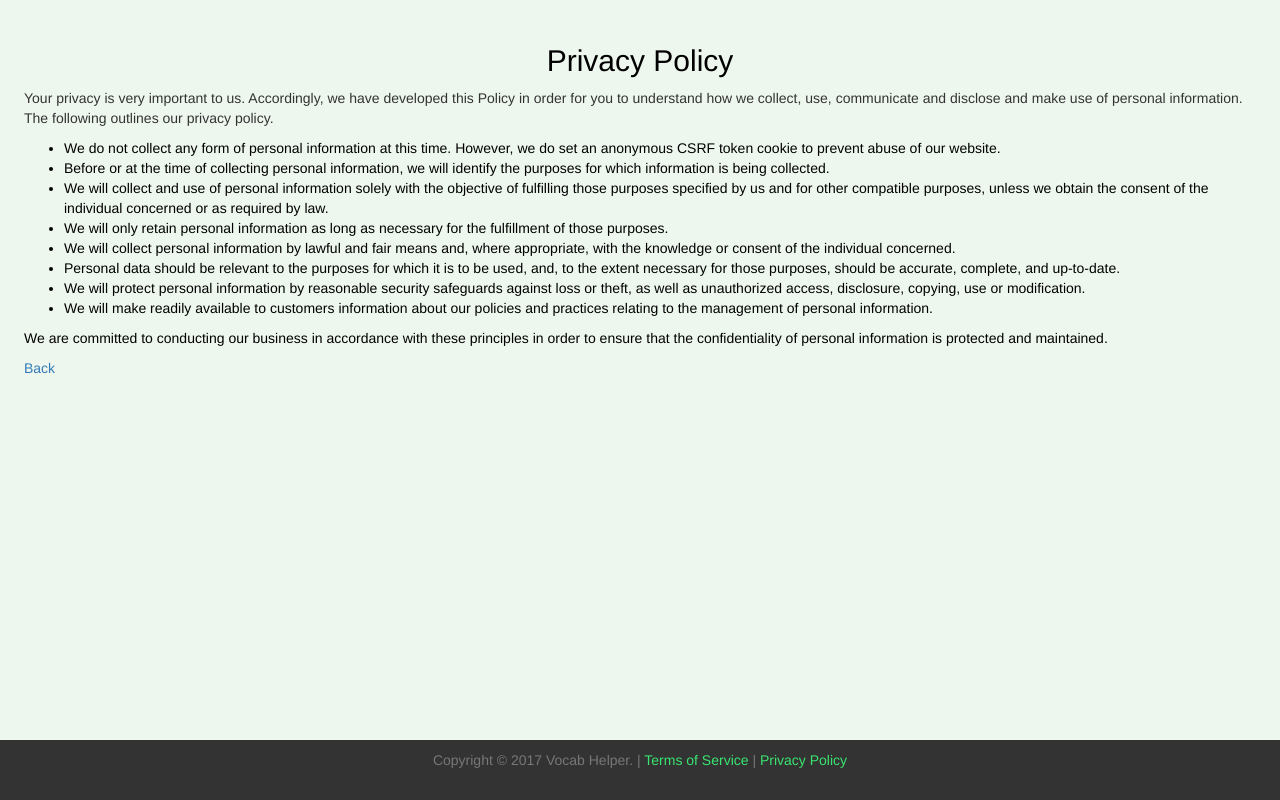
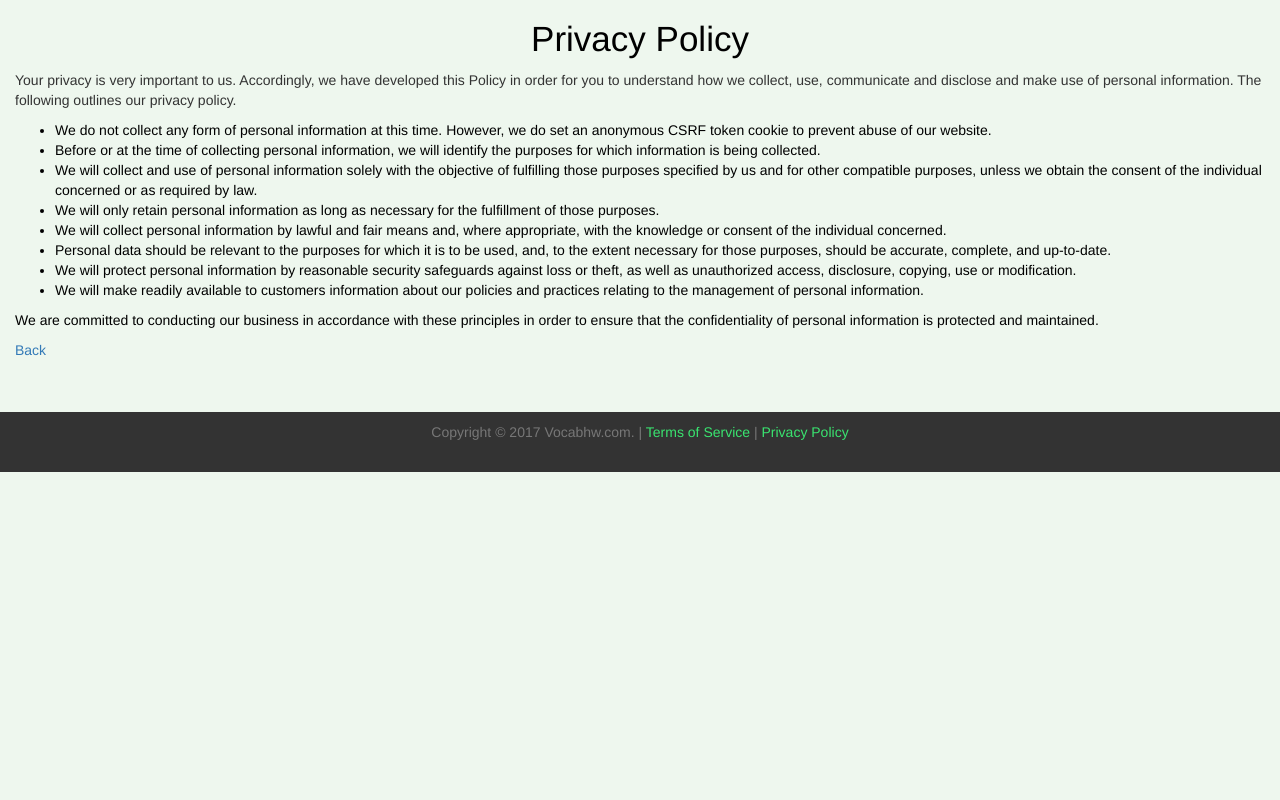
Before and after one commit to lazorfuzz/vocab-helper, a Django app: page /privacy/ in a window 1280 px wide. Run offline with Django 3.2, Linux system fonts and the light colour scheme; some libraries are stand-ins or nearby versions.

Commit message:
fix tos and privacy

```diff
--- /dev/null
+++ b/vocabhelper/templates/footer.html
@@ -0,0 +1,5 @@
+<div class="footer">
+  <div class="container">
+    <p class="text-muted">Copyright &copy; 2017 Vocabhw.com. | <a href='{% url "tos" %}' class='footerlink'>Terms of Service</a> | <a href='{% url "privacy" %}' class='footerlink'>Privacy Policy</a></p>
+  </div>
+</div>
--- a/vocabhelper/templates/index.html
+++ b/vocabhelper/templates/index.html
@@ -89,9 +89,5 @@
   });
 </script>
 </body>
-    <footer class="footer">
-      <div class="container">
-        <p class="text-muted">Copyright &copy; 2017 Vocab Helper. | <a href='{% url "tos" %}' class='footerlink'>Terms of Service</a> | <a href='{% url "privacy" %}' class='footerlink'>Privacy Policy</a></p>
-      </div>
-</footer>
+    {% include "footer.html" %}
 </html>
--- a/vocabhelper/templates/privacy.html
+++ b/vocabhelper/templates/privacy.html
@@ -15,16 +15,30 @@
     <link rel='stylesheet' href='{% static "vocabhelper/HH.css" %}?v=2'>
     <title>Vocab Helper Privacy Policy</title>
     <style>
-      html,body{
+      html, body{
         overflow: scroll;
-        padding: 1em;
+        padding: 0;
+        margin-bottom: 0;
+      }
+      h2{
+        font-size: 2.5em;
       }
       p, li, h3{
         color: black;
       }
+      .footer{
+        position: sticky;
+        bottom: 0px;
+        left: 0px;
+        width: 100%;
+      }
+      .container-fluid{
+        margin-bottom: 3em;
+      }
     </style>
   </head>
   <body>
+  <div class='container-fluid'>
     <h2>
     	Privacy Policy
     </h2>
@@ -64,10 +78,7 @@
     	We are committed to conducting our business in accordance with these principles in order to ensure that the confidentiality of personal information is protected and maintained.
     </p>
     <p><a href='{% url "index" %}'>Back</a></p>
+  </div
   </body>
-<footer class="footer">
-      <div class="container">
-        <p class="text-muted">Copyright &copy; 2017 Vocab Helper. | <a href='{% url "tos" %}' class='footerlink'>Terms of Service</a> | <a href='{% url "privacy" %}' class='footerlink'>Privacy Policy</a></p>
-      </div>
-</footer>
+{% include "footer.html" %}
 </html>
```
Also changed, not shown: vocabhelper/templates/tos.html (+5 -6 lines), 1 other file.
